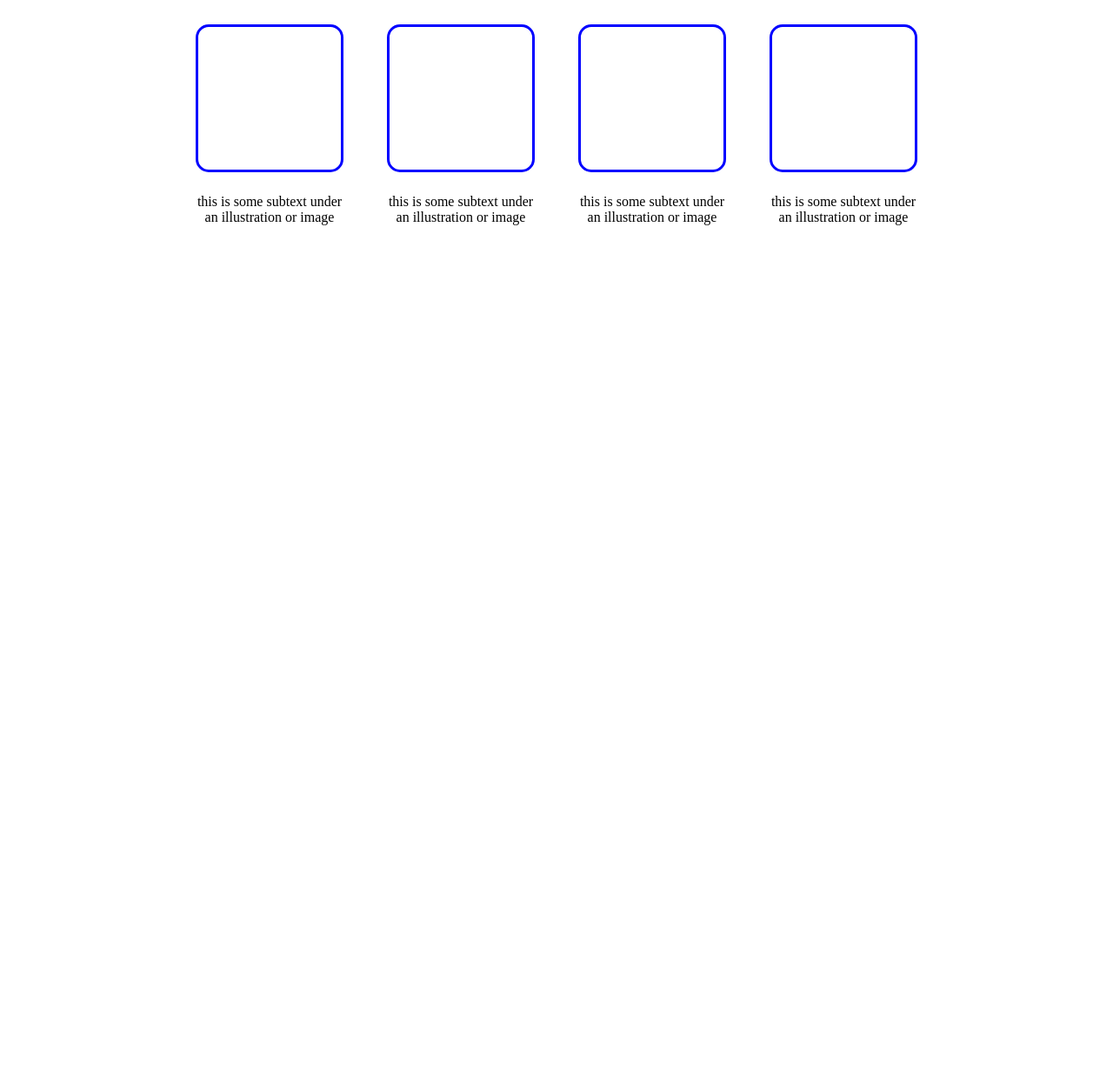
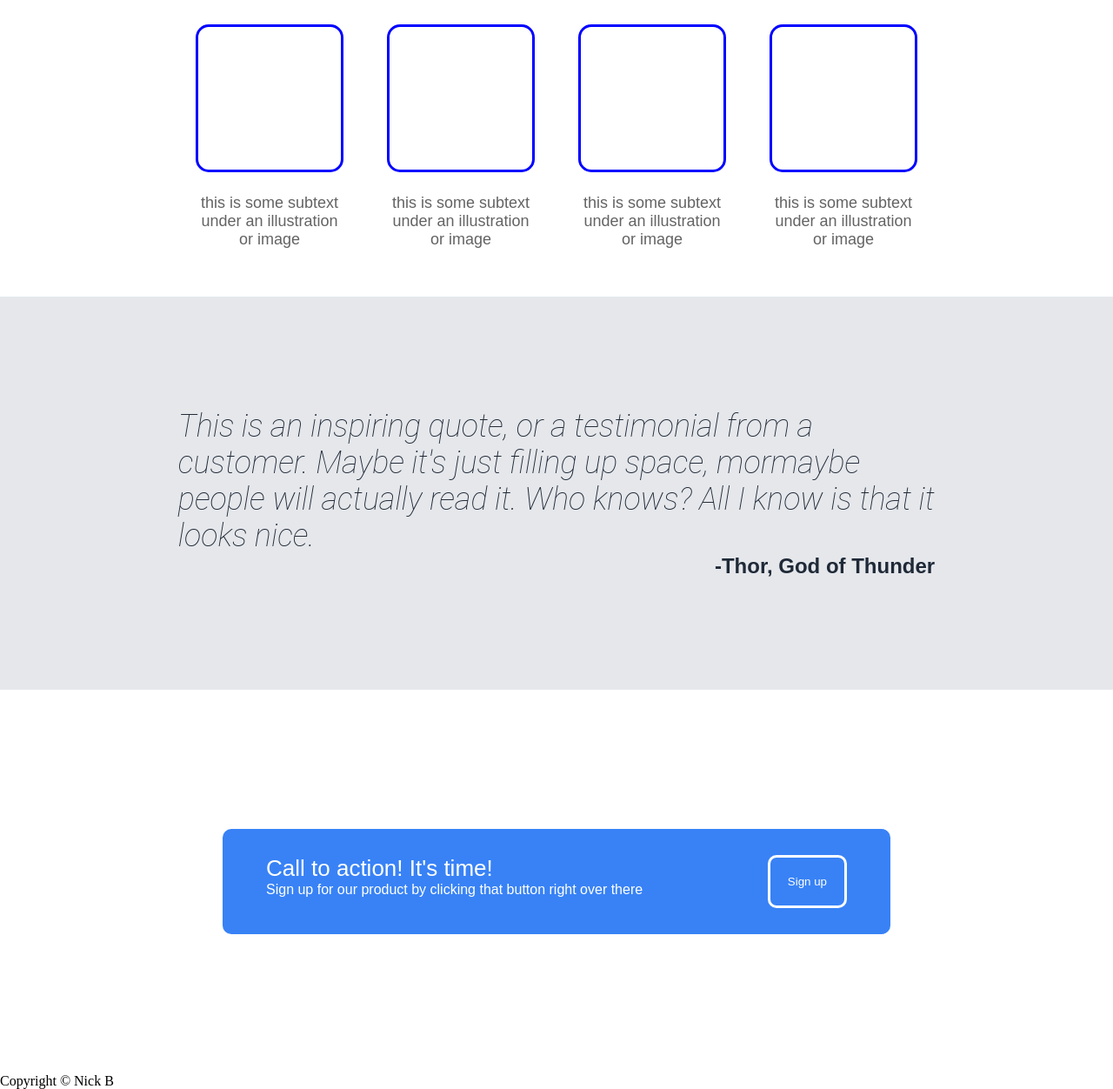
Before and after one commit to nickbstudy/firstpage, a plain HTML site: page index.html in a window 1280 px wide. Shown: the part 598-1850 px from the top of the page at 87% size. Before the commit the page ends 912 px from the top, so only its background shows below. Drawn offline with Linux system fonts and the light colour scheme.

Commit message:
all but the footer

```diff
--- a/index.html
+++ b/index.html
@@ -47,5 +47,25 @@
             </div>
         </div>
     </div>
+    <div class="quote">
+        <div class="quote-text">
+            This is an inspiring quote, or a testimonial from a customer.  Maybe it's just filling up space, mormaybe people will actually read it.  Who knows?  All I know is that it looks nice.
+        </div>
+        <div class="quote-thor">
+            -Thor, God of Thunder
+        </div>
+    </div>
+    <div class="action">
+        <div class="call">
+            <div class="text">
+            <p class="call-top">Call to action!  It's time!</p>
+            <p class="call-low">Sign up for our product by clicking that button right over there</p>
+        </div>
+            <button id="low-btn">Sign up</button>
+        </div>
+    </div>
+    <div class="footer">
+        Copyright © Nick B
+    </div>
 </body>
 </html>
--- a/style.css
+++ b/style.css
@@ -15,6 +15,7 @@ a {
     text-decoration: none;
     font-family: sans-serif;
     padding: 20px 10px;
+    font-size: 19px;
     margin: 5px;
     color: #E5E7EB;
 }
@@ -28,7 +29,7 @@ a {
     font-size: 18px;
     width: 150px;
     font-weight: 800;
-    font-family: sans-serif;
+    font-family: sans-serif; sans-serif;
 
 }
 .left-side {
@@ -101,4 +102,52 @@ h2.info {
 .something-text {
     width: 170px;
     margin: 25px;
+    font-family: sans-serif;
+    font-size: 18px;
+    color: rgb(99, 99, 99)
 }
+
+.quote {
+    background-color: #E5E7EB;
+    padding: 16vh 16vw;
+}
+.quote-text {
+    font-size: 36px;
+    font-style: italic;
+    font-weight: lighter;
+    font-family: Roboto;
+    color: #1F2937;
+}
+.quote-thor {
+    text-align: end;
+    font-family: sans-serif;
+    font-size: 24px;
+    font-weight: 700;
+    color: #1F2937;
+
+}
+
+.action {
+    padding: 20vh 20vw;
+}
+
+.call {
+    background-color: #3882F6;
+    border-radius: 10px;
+    display: flex;
+    color: white;
+    font-family: sans-serif;
+    padding: 30px 50px;
+}
+.call-top {
+    font-size: 26px;
+}
+
+#low-btn {
+    margin-left: auto;
+    padding: 20px;
+    background-color: #3882F6;
+    border: 3px solid white;
+    color: white;
+    border-radius: 10px;
+}
```
